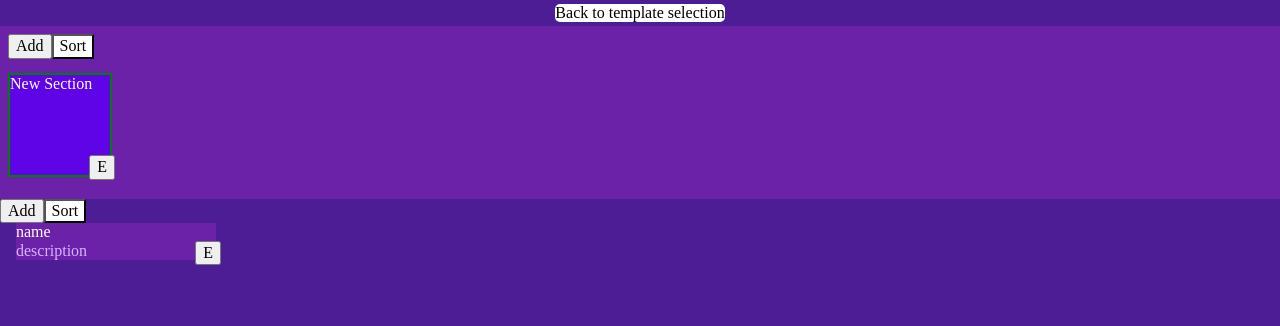
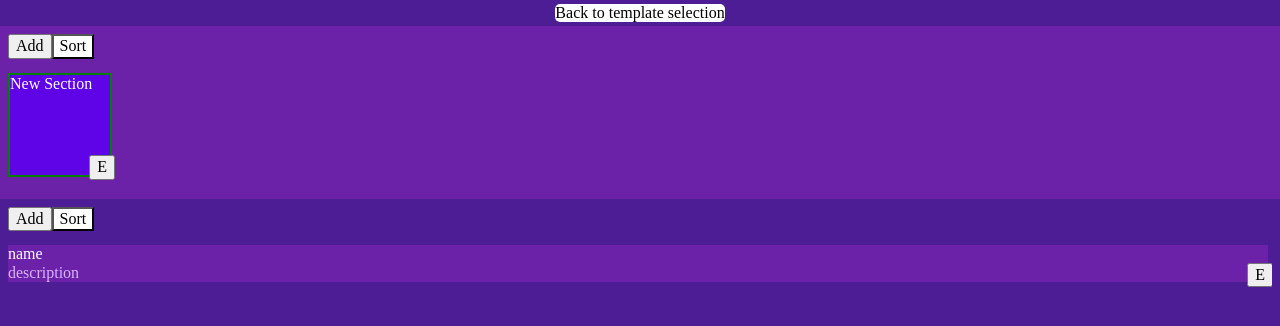
Before and after one commit to lipatovSergey/menu_editor_app, a React (Vite) app: page /menu_editor in a window 1280 px wide. Shown: the top 326 px of the page. Built offline with nearby package versions, Linux system fonts and the light colour scheme.

Commit message:
dishes and sections styles updated

```diff
--- a/src/components/DishCard/DishCard.module.css
+++ b/src/components/DishCard/DishCard.module.css
@@ -1,8 +1,6 @@
 .dishItem {
 	position: relative;
-	width: 200px;
 	margin-bottom: 8px;
-
 	transition: transform 0.3s ease;
 	user-select: none;
 	-webkit-touch-callout: none;
@@ -10,7 +8,6 @@
 
 .dishCard {
 	position: relative;
-	width: 200px;
 	display: flex;
 	flex-direction: column;
 	cursor: pointer;
--- a/src/components/DishesList/DishList.module.css
+++ b/src/components/DishesList/DishList.module.css
@@ -1,5 +1,10 @@
+.dishes {
+	padding: 8px 8px;
+}
+
 .dishList {
-	margin-left: 16px;
+	padding: 14px 0;
+	padding-right: 4px;
 	display: flex;
 	flex-direction: column;
 	overflow-y: auto;
--- a/src/components/DishesList/DishesList.tsx
+++ b/src/components/DishesList/DishesList.tsx
@@ -16,10 +16,9 @@ export default function DishesList() {
 	console.log(activeSorting);
 
 	return (
-		<div className={`${template.menu} ${styles.wrapper}`}>
+		<div className={`${template.menu} ${styles.dishes}`}>
 			<button onClick={addDish}>Add</button>
 			<SortButton listToSort={"dishes"} active={isSorting} />
-			<div className={styles.wrapper}>
 			<div
 				className={styles.dishList}
 				style={{
@@ -34,6 +33,5 @@ export default function DishesList() {
 				)}
 			</div>
 		</div>
-		</div>
 	);
 }
```
Lines whose indentation alone changed are shown as unchanged.
